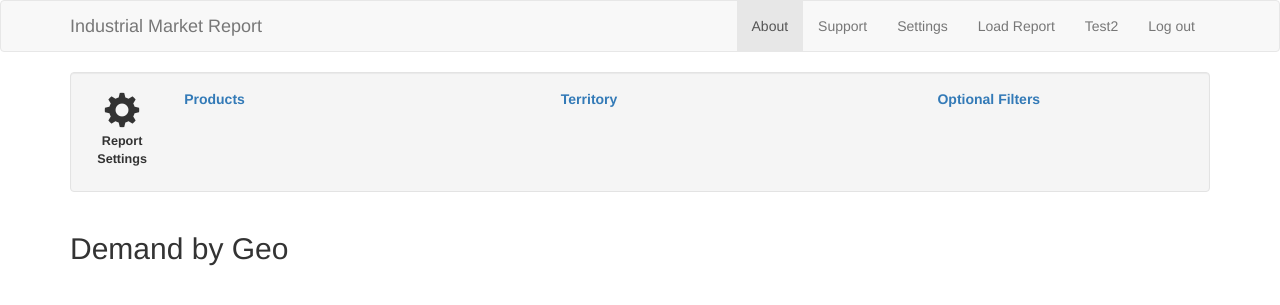
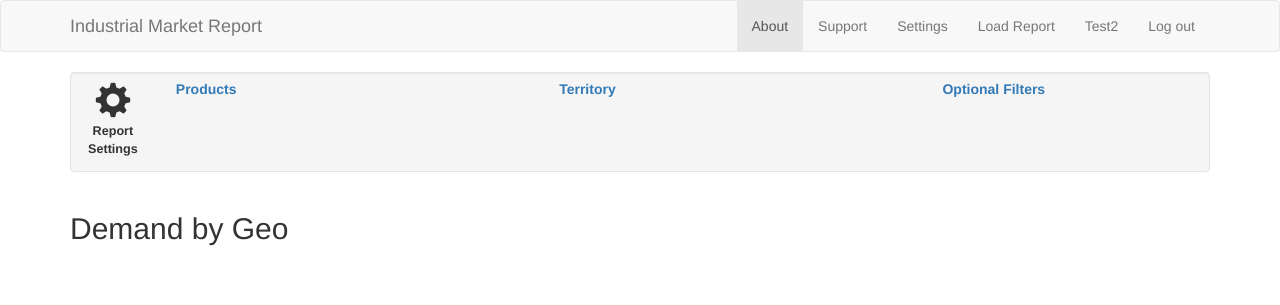
Before and after one commit to jonimidata/imi-platform-ui-2, a Jekyll site: the page built from index.html, in a window 1280 px wide. Shown: the top 305 px of the page. Built offline with Jekyll 4.4.1, drawn with Linux system fonts in a browser that asks for light colours; nearby versions of some CDN libraries; library files that are not in the unit come from our copies.

Commit message:
save progress

```diff
--- a/css/main.css
+++ b/css/main.css
@@ -1,3 +1,7 @@
+#filter-bar.well {
+	padding: 9px;
+}
+
 #filter-bar-label {
   font-size: 0.9em;
   font-weight:bold;
@@ -19,3 +23,7 @@
   font-weight: bold;
   margin-top: 0;
 }
+
+#filters {
+  display :none;
+}
--- a/index.html
+++ b/index.html
@@ -27,6 +27,15 @@
       </a>
     </div>
     </div>
+
+    <div id="filters">
+    <div class="row">
+      <div class="col-lg-12">
+        Filters
+      </div>
+    </div>
+    </div>
+
 </div>
 
 <div class="row">
```
